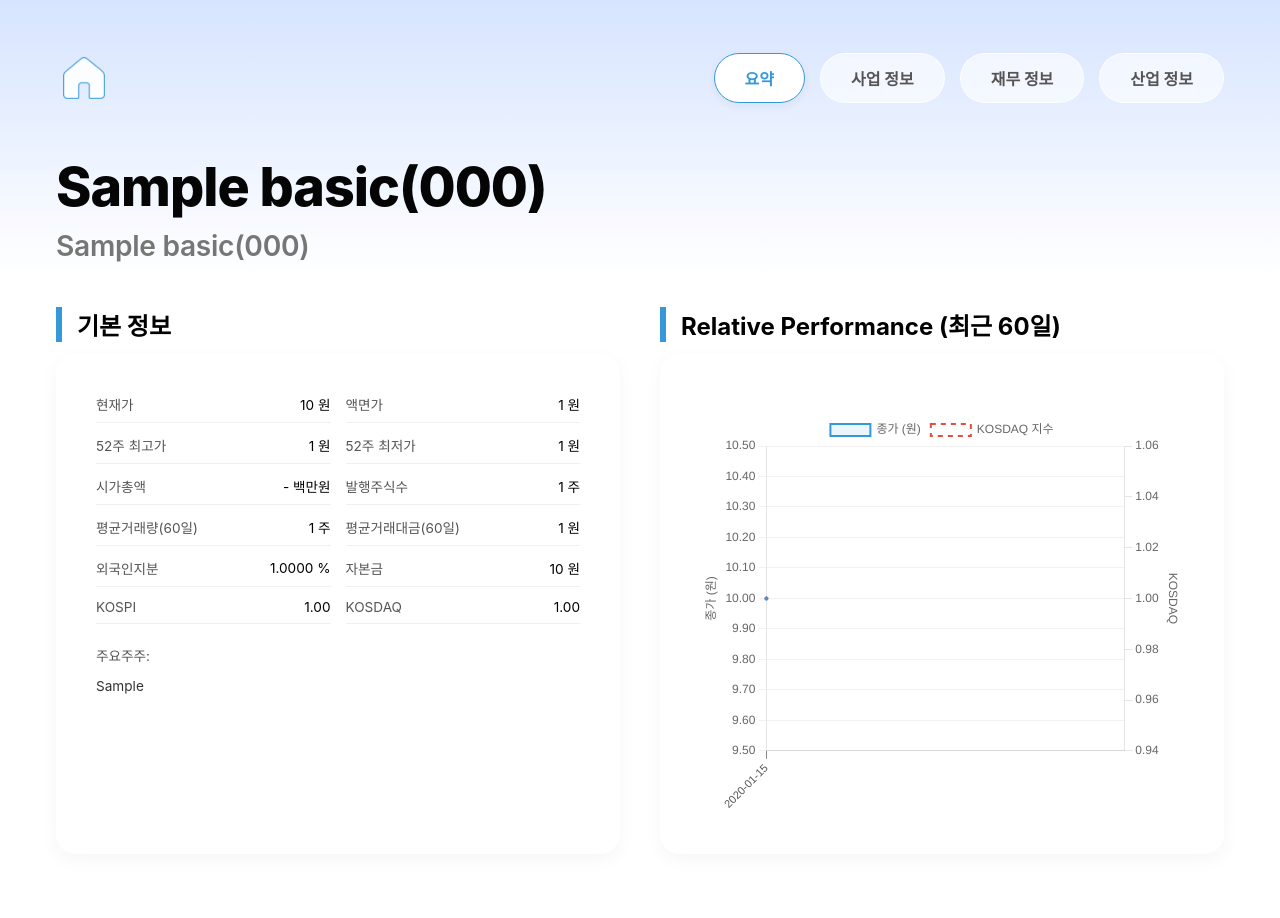
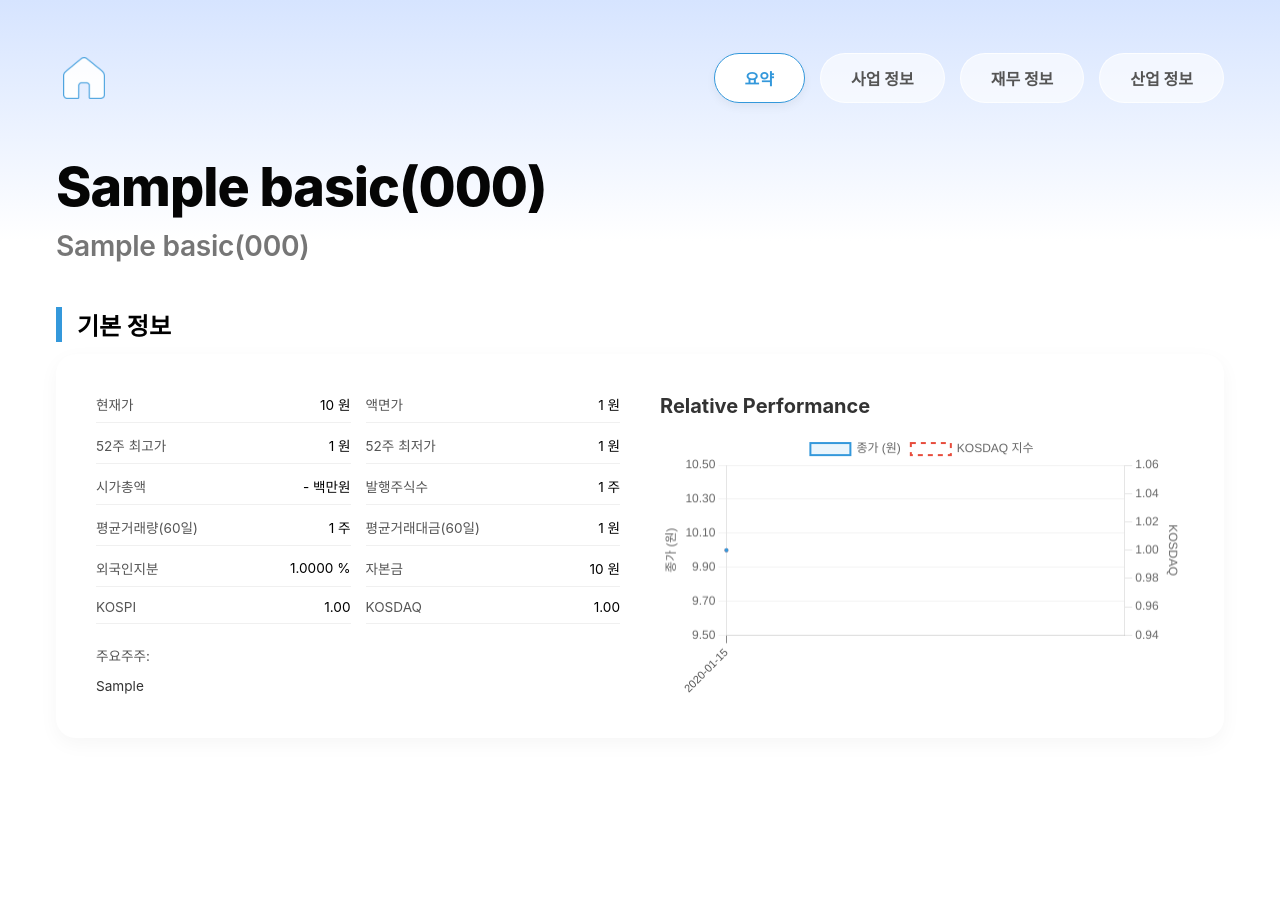
Before and after one commit to kdt-fda/final_1, a Django app: page /overview/000/ in a window 1280 px wide. After the commit the page ends 694 px from the top, so only its background shows below. Run offline with Django 5.2, Linux system fonts and the light colour scheme; tables that the repository leaves empty hold one stand-in row (values such as "Sample post").

Commit message:
요약 페이지 주석 추가

```diff
--- a/web_service/main/templates/overview.html
+++ b/web_service/main/templates/overview.html
@@ -1,15 +1,15 @@
 <!DOCTYPE html>
-{% load static %}
-{% load humanize %} <html lang="ko">
-
+{% load static humanize %} <!-- 홈 아이콘 사용하려면 이거 해줘야됨. 아이콘은 web_service/main/static/main 폴더 안에 넣기 -->
+<html lang="ko">
 <head>
     <meta charset="UTF-8">
     <meta name="viewport" content="width=device-width, initial-scale=1.0">
     <title>{{ company.corp_name }} 요약 정보</title>
 
     <script src="https://cdn.jsdelivr.net/npm/chart.js"></script>
+
     <style>
-        /* 공통 스타일 유지 */
+        /* body랑 .container까지 home이랑 search 제외하고 스타일 통일 */
         body {
             font-family: 'Pretendard', -apple-system, BlinkMacSystemFont, system-ui, Roboto, sans-serif;
             background: linear-gradient(180deg, #D6E4FF 0%, #FFFFFF 30%);
@@ -17,147 +17,74 @@
             display: flex;
             flex-direction: column;
             min-height: 100vh;
+            overflow-y: scroll;
         }
+        .container { width: 100%; max-width: 1320px; margin: 0 auto; padding: 40px 56px 64px; box-sizing: border-box; }
 
-        .container {
-            width: 100%;
-            max-width: 1320px;
-            margin: 0 auto;
-            padding: 40px 56px 64px;
-            box-sizing: border-box;
-        }
+        /* 홈 아이콘 스타일 부분, home이랑 search 제외하고 스타일 통일 */
+        .home-icon { display: block; width: 56px; height: auto; opacity: 0.9;}
+        .home-link { display: inline-flex; align-items: center; text-decoration: none; transition: opacity 0.2s; }
+        .home-link:hover { opacity: 0.9; }
 
-        .home-icon {
-            display: block;
-            width: 56px;
-            height: auto;
-            opacity: 0.9;
-        }
-
-        .home-link {
-            display: inline-flex;
-            align-items: center;
-            text-decoration: none;
-            transition: opacity 0.2s;
-        }
-
-        .home-link:hover {
-            opacity: 0.9;
-        }
-
-        .header-nav {
-            display: flex;
-            align-items: center;
-            width: 100%;
-            margin-top: 10px;
-            position: relative;
-        }
-
-        .tabs {
-            display: flex;
-            justify-content: flex-end;
-            gap: 15px;
-            margin-left: auto;
-            flex-wrap: wrap;
-        }
-
+        /* 상단 네비게이션 탭부분도 home이랑 search 제외하고 스타일 통일 */
+        .header-nav { display: flex; align-items: center; width: 100%; margin-top: 10px; position: relative; }
+        .tabs { display: flex; justify-content: flex-end; gap: 15px; margin-left: auto; flex-wrap: wrap; }
         .tab-item {
-            padding: 12px 30px;
-            border-radius: 25px;
-            background: rgba(255, 255, 255, 0.6);
-            text-decoration: none;
-            color: #555;
-            font-weight: bold;
-            border: 1px solid rgba(255, 255, 255, 0.8);
+            padding: 12px 30px; border-radius: 25px; background: rgba(255, 255, 255, 0.6);
+            text-decoration: none; color: #555; font-weight: bold; border: 1px solid rgba(255, 255, 255, 0.8);
             transition: all 0.3s;
         }
+        .tab-item.active { background: #fff; color: #3498db; border-color: #3498db; box-shadow: 0 4px 10px rgba(0,0,0,0.05); }
+        .tab-item:hover { background: #fff; transform: translateY(-2px); }
 
-        .tab-item.active {
-            background: #fff;
-            color: #3498db;
-            border-color: #3498db;
-            box-shadow: 0 4px 10px rgba(0, 0, 0, 0.05);
+        /* 기업 정보 헤더 */
+        .company-info-header { margin-top: 48px; }
+        .company-info-header h1 { margin: 0; font-size: clamp(2rem, 4.2vw, 3.4rem); letter-spacing: -1px; font-weight: 800; color: #050505; }
+        .industry-text { margin: 10px 0 0; font-size: clamp(1.2rem, 2.2vw, 1.8rem); font-weight: 600; color: #767676; letter-spacing: -0.3px; }
+
+        /* 섹션 카드 외부 감싸개 */
+        .section-block { margin-top: 44px; }
+
+        /* 섹션 카드 공통 디자인 */
+        .card {
+            background: #fff; border-radius: 20px; padding: 40px; margin-top: 12px;
+            box-shadow: 0 6px 20px rgba(0,0,0,0.04); width: 100%; box-sizing: border-box; /* border-box로 전체 너비 고정 */
         }
-
-        .tab-item:hover {
-            background: #fff;
-            transform: translateY(-2px);
-        }
-
-        .company-info-header {
-            margin-top: 48px;
-        }
-
-        .company-info-header h1 {
-            margin: 0;
-            font-size: clamp(2rem, 4.2vw, 3.4rem);
-            letter-spacing: -1px;
-            font-weight: 800;
-            color: #050505;
-        }
-
-        .industry-text {
-            margin: 10px 0 0;
-            font-size: clamp(1.2rem, 2.2vw, 1.8rem);
-            font-weight: 600;
-            color: #767676;
-            letter-spacing: -0.3px;
-        }
-
-        .section-block {
-            margin-top: 44px;
-        }
-
-        .card {
-            background: #fff;
-            border-radius: 20px;
-            padding: 40px;
-            margin-top: 12px;
-            box-shadow: 0 6px 20px rgba(0, 0, 0, 0.04);
-            width: 100%;
-            box-sizing: border-box;
-        }
-
         .card-title {
-            font-size: 1.5rem;
-            font-weight: bold;
-            margin: 0;
-            border-left: 6px solid #3498db;
-            padding-left: 15px;
+            font-size: 1.5rem; font-weight: bold; margin: 0;
+            border-left: 6px solid #3498db; padding-left: 15px; /* 제목 앞에 파란색 세로 실선 줘서 포인트 주기 */
         }
 
         /* 기본정보 테이블 스타일 */
         .info-grid {
             display: grid;
             grid-template-columns: repeat(2, 1fr);
-            gap: 12px 15px; /* Reduced gap further */
-            font-size: 0.85rem; /* Drastically reduced font size */
-        }
+            gap: 12px 15px;
+            font-size: 0.85rem;
+        } /* 화면 2등분 하는 부분 */
 
         .info-row {
             display: flex;
             justify-content: space-between;
             align-items: center;
             border-bottom: 1px solid #f0f0f0;
-            padding-bottom: 8px; /* Reduced padding */
-        }
+            padding-bottom: 8px;
+        } /* 기본정보 각 줄의 스타일, 값 양끝 배치 및 하단에 구분선 */
 
         .info-label {
             color: #555;
             white-space: nowrap;
             flex-shrink: 0;
-            /* Removed font-weight */
-        }
+        } /* 현재가, 상장일 같은 항목 이름 스타일, 줄바꿈 안생기게 고정 */
 
         .info-value {
             color: #000;
             text-align: right;
             word-break: keep-all;
             margin-left: 10px;
-            /* Removed font-weight */
-        }
+        } /* 실제 각 항목의 데이터 값 스타일, 검정색, 오른쪽 정렬 */
 
-        /* 텍스트 줄바꿈 처리 */
+        /* 주요주주 부분, 가로 전체칸 사용하도록 설정 */
         .major-shareholders {
             grid-column: 1 / -1;
             margin-top: 10px;
@@ -168,26 +95,8 @@
             width: 100%;
             height: 400px;
             margin-top: 20px;
-        }
+        } /* 차트가 들어갈 박스 크기랑 위쪽 여백 지정 */
 
-        .two-column-layout {
-            display: grid;
-            grid-template-columns: 1fr 1fr;
-            gap: 40px;
-            margin-top: 44px;
-        }
-
-        .two-column-layout .section-block {
-            margin-top: 0;
-            display: flex;
-            flex-direction: column;
-        }
-
-        .two-column-layout .card {
-            flex: 1;
-            display: flex;
-            flex-direction: column;
-        }
     </style>
 </head>
 
@@ -211,11 +120,11 @@
             <div class="industry-text">{{ company.ind_code.ind_name }}({{ company.ind_code.ind_code }})</div>
         </section>
 
-        <div class="two-column-layout">
-            <section class="section-block">
-                <h2 class="card-title">기본 정보</h2>
-                <div class="card">
-                    <div class="info-grid">
+        <section class="section-block">
+            <h2 class="card-title">기본 정보</h2> <!-- 기본정보 부분 -->
+            <div class="card" style="display: flex; gap: 40px; flex-wrap: wrap;"> <!-- 카드 박스, 표랑 차트 가로 배치하기 위함 -->
+                <div style="flex: 1; min-width: 400px;">
+                    <div class="info-grid"> <!-- 전부 다 어제 날짜 기준 제일 최신 개장일 값임, 값없으면 '-'로 표시되고, 컨마 붙여주는 부분-->
                         <div class="info-row"><span class="info-label">현재가</span> <span class="info-value">{{ stock_data.close_price|default:"-"|intcomma }} 원</span></div>
                         <div class="info-row"><span class="info-label">액면가</span> <span class="info-value">{{ stock_data.book_value|default:"-"|intcomma }} 원</span></div>
                         <div class="info-row"><span class="info-label">52주 최고가</span> <span class="info-value">{{ stock_data.wk52_high|default:"-"|intcomma }} 원</span></div>
@@ -231,26 +140,23 @@
 
                         <div class="major-shareholders">
                             <span class="info-label">주요주주:</span>
-                            <div style="margin-top: 8px; color:#333;">
+                            <div style="margin-top: 8px; color:#333;"> <!-- 주요주주는 디폴트가 정보 없음으로 -->
                                 {{ finance_data.maj_shareholders|default:"정보 없음"|linebreaksbr }}
                             </div>
                         </div>
                     </div>
                 </div>
-            </section>
-
-            <section class="section-block">
-                <h2 class="card-title">Relative Performance (최근 60일)</h2>
-                <div class="card">
-                    <div class="chart-container">
-                        <canvas id="performanceChart"></canvas>
+                <div style="flex: 1; min-width: 400px; display: flex; flex-direction: column;">
+                    <h3 style="font-size: 1.25rem; font-weight: bold; margin: 0 0 15px 0; color: #333;">Relative Performance</h3> <!-- 차트 위 제목 -->
+                    <div class="chart-container" style="flex: 1; margin-top: 0;">
+                        <canvas id="performanceChart"></canvas> <!-- 차트 부분 -->
                     </div>
                 </div>
-            </section>
-        </div>
+            </div>
+        </section>
     </div>
 
-    {{ chart_data_json|json_script:"chart-data" }}
+    {{ chart_data_json|json_script:"chart-data" }} <!-- 딕셔너리 형태 받아서 실제 json 형태로 변경 -->
 
     <script>
         document.addEventListener("DOMContentLoaded", function () {
--- a/web_service/main/views.py
+++ b/web_service/main/views.py
@@ -126,7 +126,7 @@
     return render(request, 'search.html', {'results': results, 'query': query})
 
 def ai_page(request, stock_code):
-    company = get_object_or_404(Basic, stock_code=stock_code) # BASIC 테이블에 있는 stock_code만 가져오게 함
+    company = get_object_or_404(Basic.objects.select_related('ind_code'), stock_code=stock_code) # BASIC 테이블에 있는 stock_code만 가져오게 함
     report = Report.objects.filter(stock_code=stock_code).first() # 해당 종목의 report 테이블을 가져옴
 
     # 데이터 유효성 검사 (None, 'None', '[]' 등 체크)
@@ -155,62 +155,55 @@
     return render(request, 'ai_page.html', context)
 
 def overview(request, stock_code=None):
-    if not stock_code:
-        # URL에 stock_code가 없을 경우 첫 번째 활성화된 기업으로 리다이렉트
-        company = Basic.objects.filter(is_active=True).first()
-        if company:
-            return redirect('overview', stock_code=company.stock_code)
-        return render(request, 'overview.html')
-
     company = get_object_or_404(Basic.objects.select_related('ind_code'), stock_code=stock_code)
 
-    # 1. COMPANY_STOCK과 MARKET_INDEX의 reference_date, date 교집합 중 가장 최신 날짜 찾기
+    # COMPANY_STOCK과 MARKET_INDEX의 reference_date, date 교집합 중 가장 최신 날짜 찾기
     latest_overlap = CompanyStock.objects.filter(
         stock_code=stock_code,
         reference_date__in=MarketIndex.objects.values('date')
     ).order_by('-reference_date').first()
 
-    latest_date = latest_overlap.reference_date if latest_overlap else date.today()
+    latest_date = latest_overlap.reference_date if latest_overlap else date.today() # 데이터 없으면 오늘 날짜로 지정
 
-    # 2. 기본 정보 데이터 페치
-    stock_data = CompanyStock.objects.filter(stock_code=stock_code, reference_date=latest_date).first()
-    index_data = MarketIndex.objects.filter(date=latest_date).first()
-    finance_data = CompanyFinance.objects.filter(stock_code=stock_code).order_by('-biz_year').first()
+    # 기본 정보 데이터 페치
+    stock_data = CompanyStock.objects.filter(stock_code=stock_code, reference_date=latest_date).first() # 제일 최신 날짜 기준으로 COMAPANY_STOCK 가져옴
+    index_data = MarketIndex.objects.filter(date=latest_date).first() # 제일 최신 날짜 기준으로 MARKET_INDEX 가져옴
+    finance_data = CompanyFinance.objects.filter(stock_code=stock_code).order_by('-biz_year').first() # 제일 최신 biz year 기준으로 COMPANY_FINANCE 가져옴
 
     if stock_data and stock_data.mktcap:
         try:
-            stock_data.mktcap = int(float(stock_data.mktcap) / 1000000)
+            stock_data.mktcap = int(float(stock_data.mktcap) / 1000000) # 시가총액 백만원 단위로 표기하기 위함
         except (ValueError, TypeError):
             pass
 
-    if finance_data and finance_data.maj_shareholders:
+    if finance_data and finance_data.maj_shareholders: # 주요주주 부분
         import re
         maj_text = finance_data.maj_shareholders
-        if '계' in maj_text:
+        if '계' in maj_text: # 텍스트 안에 '계'가 있으면 그 이전 내용만 남김
             maj_text = maj_text.split('계')[0]
-        maj_lines = [line.strip() for line in maj_text.split('|') if line.strip()]
+        maj_lines = [line.strip() for line in maj_text.split('|') if line.strip()] # '|'를 기준으로 텍스트 나눠서 리스트로 만들기
 
         parsed_lines = []
         for line in maj_lines:
-            match = re.search(r'([\d\.]+)\s*%', line)
+            match = re.search(r'([\d\.]+)\s*%', line) # 정규표현식으로 지분율 %를 숫자로 추출
             pct = float(match.group(1)) if match else 0.0
             parsed_lines.append((pct, line))
 
-        parsed_lines.sort(key=lambda x: x[0], reverse=True)
-        top_3_lines = [item[1] for item in parsed_lines[:3]]
+        parsed_lines.sort(key=lambda x: x[0], reverse=True) # 지분율 기준으로 내림차순 정렬
+        top_3_lines = [item[1] for item in parsed_lines[:3]] # 상위 최대 3개 추출
 
-        finance_data.maj_shareholders = '\n'.join(top_3_lines)
+        finance_data.maj_shareholders = '\n'.join(top_3_lines) # 선택된 상위 3명을 줄바꿈 문자로 합쳐 다시 저장
 
-    # 3. 차트용 데이터 (최신 교집합 날짜 기준 역순 60일치 가져와서 정방향 정렬)
+    # 차트용 데이터 (최신 교집합 날짜 기준 역순 60일치 가져와서 정방향 정렬, 약 3달치 데이터)
     past_60_stocks = list(CompanyStock.objects.filter(
         stock_code=stock_code,
         reference_date__lte=latest_date
     ).order_by('-reference_date')[:60])
     past_60_stocks.reverse() # 과거 -> 최신 순으로 정렬
 
-    chart_dates = [s.reference_date for s in past_60_stocks]
-    market_indices = MarketIndex.objects.filter(date__in=chart_dates)
-    market_index_map = {m.date: m.kosdaq for m in market_indices}
+    chart_dates = [s.reference_date for s in past_60_stocks] # 날짜 리스트화
+    market_indices = MarketIndex.objects.filter(date__in=chart_dates) # 해당 날짜의 MARKET_INDEX 테이블 가져옴
+    market_index_map = {m.date: m.kosdaq for m in market_indices} # 날짜 : kosdaq 딕셔너리 매칭
 
     chart_data = []
     for s in past_60_stocks:
@@ -218,7 +211,7 @@
             'date': s.reference_date.strftime('%Y-%m-%d'),
             'close': float(s.close_price) if s.close_price else None,
             'kosdaq': float(market_index_map.get(s.reference_date, 0)) if market_index_map.get(s.reference_date) else None
-        })
+        }) # chart_data 리스트에 딕셔너리 형태로 날짜, 종가, 코스닥 지수 넣음
 
     context = {
         'company': company,
```
